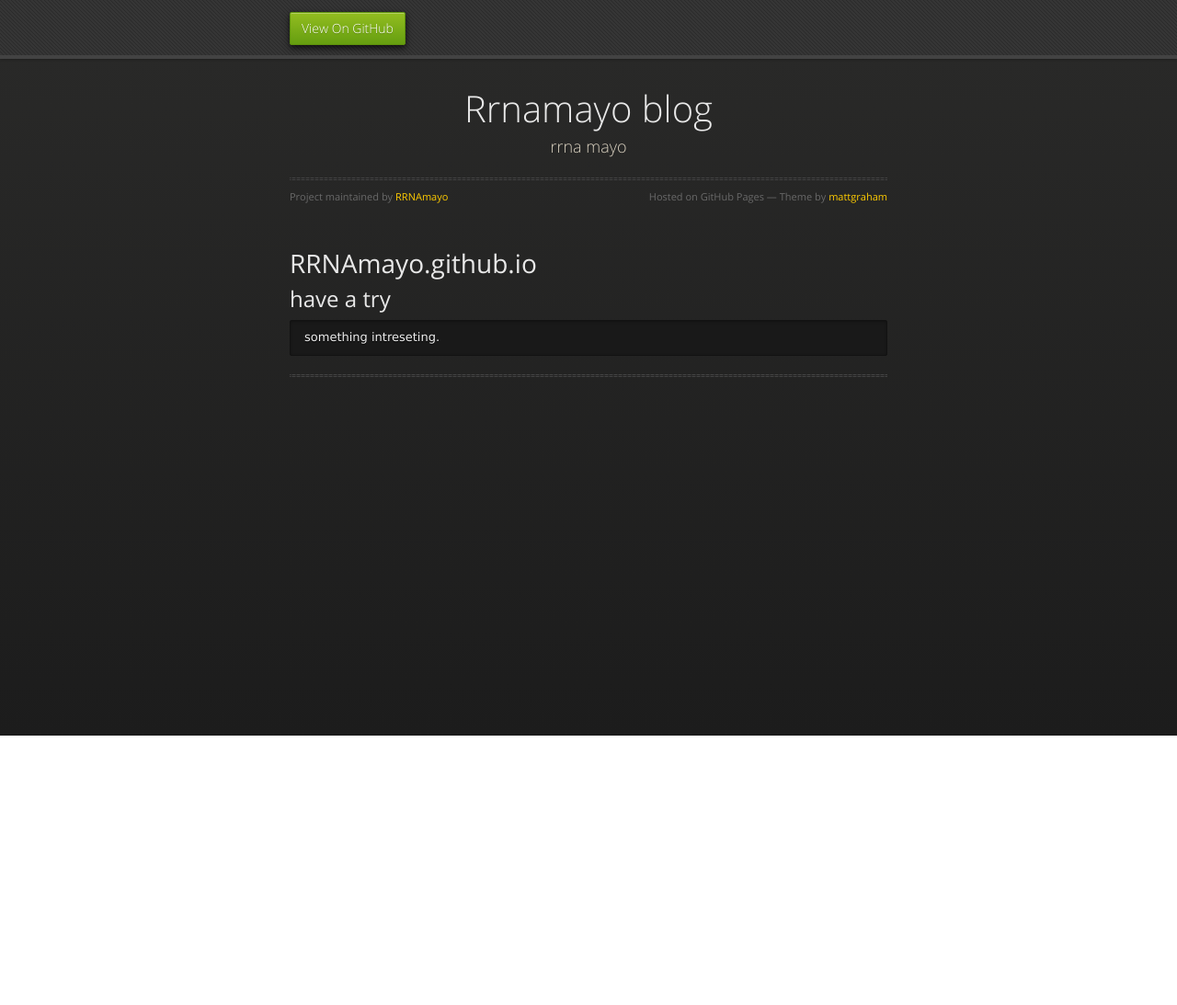
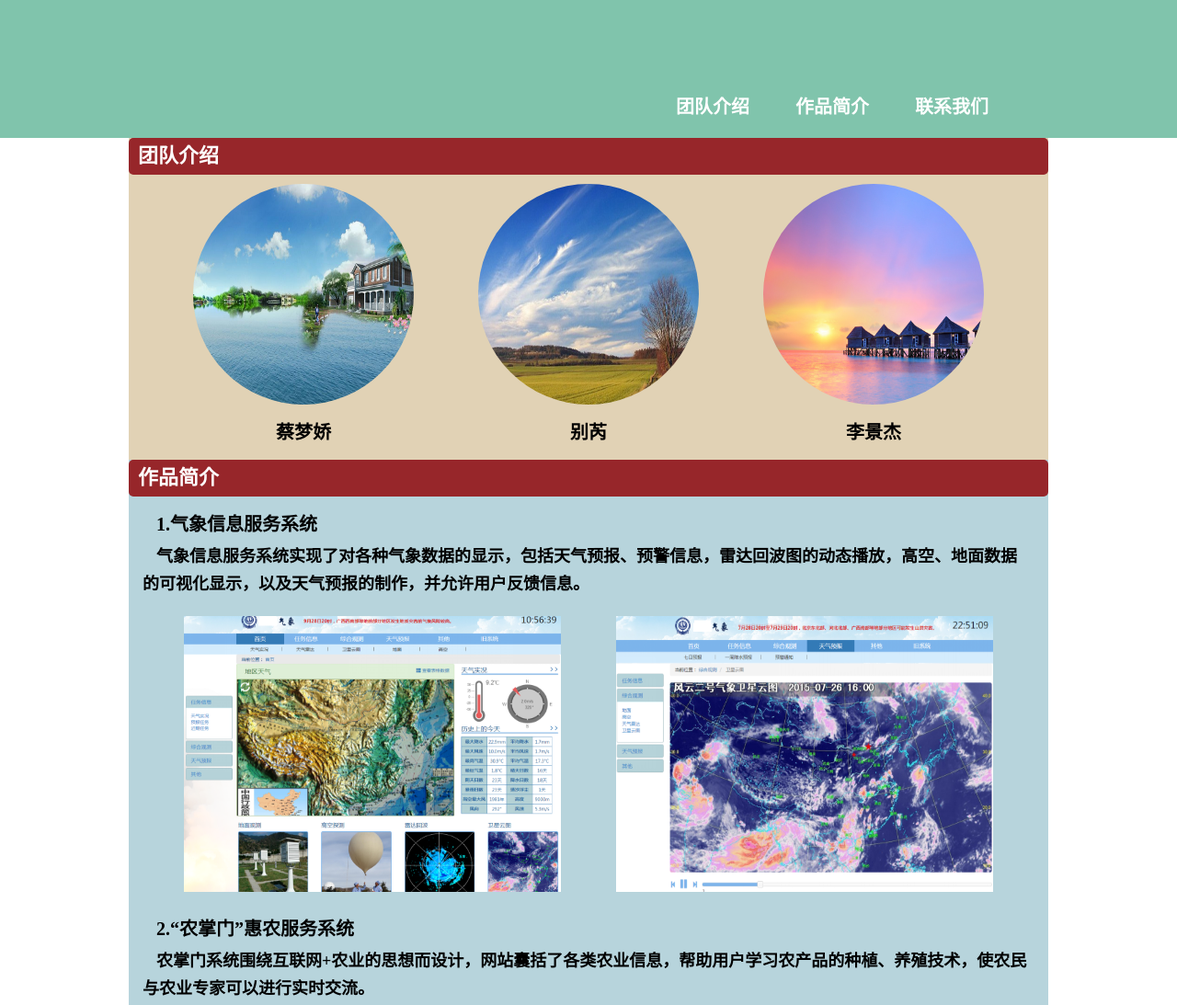
Before and after one commit to RRNAmayo/RRNAmayo.github.io, a plain HTML site: page index.html in a window 1280 px wide. Shown: the top 1093 px of the page at 92% size. Before the commit the page ends 800 px from the top, so only its background shows below. Drawn offline with nearby package versions, Linux system fonts and the light colour scheme.

Commit message:
第一次更新

```diff
--- /dev/null
+++ b/index.css
@@ -0,0 +1,145 @@
+*{
+	margin: 0 auto;
+	color: black;
+	position: relative;
+	border: 0;
+}
+a{
+	text-decoration: none;
+}
+body{
+	width: 100%;
+}
+.part-head{
+	padding-left: 10px;
+	background-color: #97262A;
+	border-radius: 5px;
+	margin-bottom: 10px;
+	height: 40px;
+}
+.part-head a{
+	color: white;
+	height: 40px;
+	line-height: 40px;
+	font-size: 22px;
+	font-weight: bold;
+}
+/*标题*/
+.head{
+	width: 100%;
+	height: 150px;
+	background-color:#80C4AC;
+}
+.head-content{
+	width: 1000px;
+}
+/*左侧团队标志*/
+.head-left{
+	width: 500px;
+	height:150px;
+	float: left;
+}
+.head-left img{
+
+}
+/*右侧导航*/
+.head-right{
+	width: 400px;
+	height: 150px;
+	float: left;
+	margin: 0 30px 0 70px;
+}
+.head-right a{
+	font-size: 20px;
+	display: block;
+	color: white;
+	font-weight: bold;
+	width: 130px;
+	height: 50px;
+	margin-top: 100px;
+	text-align: center;
+	float: left;
+}
+/*第一部分 团队介绍*/
+.part1{
+	width: 1000px;
+	height: 350px;
+	background-color:#E1D2B5;
+}
+.content1{
+	width: 240px;
+	margin-left: 70px;
+	height: 300px;
+	float: left;
+}
+.content1 img{
+	width: 240px;
+	height: 240px;
+	border-radius: 50%;
+}
+.content1 div{
+	font-size: 20px;
+	text-align: center;
+	color: black;
+	width: 240px;
+	height: 60px;
+	line-height: 60px;
+	font-weight: bold;
+}
+/*第二部分 作品简介*/
+.part2{
+	width: 1000px;
+	height: 940px;
+	background-color: #B7D4DC;
+	padding-bottom: 10px;
+}
+.content2{
+	width: 1000px;
+	height: 440px;
+}
+.content2-head{
+	height: 40px;
+	margin-left: 30px;
+	line-height: 40px;
+	font-size: 20px;
+	font-weight: bold;
+}
+.content2-text{
+	line-height: 30px;
+	font-size: 18px;
+	margin-left: 15px;
+	text-indent: 15px;
+	margin-right: 20px;
+	font-weight: bold;
+}
+.images{
+	padding: 20px 0;
+	height:360px;
+}
+.images img{
+	float: left;
+	width:410px;
+	margin-left: 60px;
+	height:300px;
+}
+/*第三部分 联系我们*/
+.part3{
+	width: 100%;
+	height: 100px;
+	background-color:#2A2017;
+	color: white;
+}
+.footer{
+	width: 1000px;
+	padding-top: 20px;
+	height: 70px;
+
+}
+.footer div{
+	color: white;
+	padding-left: 150px;
+	font-size: 20px;
+	font-weight: bold;
+	height:30px;
+	line-height: 50px;
+}
--- a/index.html
+++ b/index.html
@@ -1,54 +1,63 @@
-<!doctype html>
+<!doctype>
 <html>
 <head>
-    <meta charset="utf-8">
-    <meta http-equiv="X-UA-Compatible" content="chrome=1">
-    <title>Rrnamayo blog by RRNAmayo</title>
-    <link rel="stylesheet" href="stylesheets/styles.css">
-    <link rel="stylesheet" href="stylesheets/github-dark.css">
-    <script src="https://ajax.googleapis.com/ajax/libs/jquery/1.7.1/jquery.min.js"></script>
-    <script src="javascripts/respond.js"></script>
-    <!--[if lt IE 9]>
-      <script src="//html5shiv.googlecode.com/svn/trunk/html5.js"></script>
-    <![endif]-->
-    <!--[if lt IE 8]>
-    <link rel="stylesheet" href="stylesheets/ie.css">
-    <![endif]-->
-    <meta name="viewport" content="width=device-width, initial-scale=1, user-scalable=no">
-
+	<meta charset="utf-8"/>
+	<link rel="stylesheet" type="text/css" href="index.css">
 </head>
 <body>
-      <div id="header">
-        <nav>
-          <li class="fork"><a href="https://github.com/RRNAmayo">View On GitHub</a></li>
-        </nav>
-      </div><!-- end header -->
 
-    <div class="wrapper">
-
-      <section>
-        <div id="title">
-          <h1>Rrnamayo blog</h1>
-          <p>rrna mayo</p>
-          <hr>
-          <span class="credits left">Project maintained by <a href="https://github.com/RRNAmayo">RRNAmayo</a></span>
-          <span class="credits right">Hosted on GitHub Pages &mdash; Theme by <a href="https://twitter.com/michigangraham">mattgraham</a></span>
+	<div class="head">
+		<div class="head-content">
+			<div class="head-left">
+				<img src=""/>
 			</div>
-
-        <h1>
-<a id="rrnamayogithubio" class="anchor" href="#rrnamayogithubio" aria-hidden="true"><span aria-hidden="true" class="octicon octicon-link"></span></a>RRNAmayo.github.io</h1>
-
-<h2>
-<a id="have-a-try" class="anchor" href="#have-a-try" aria-hidden="true"><span aria-hidden="true" class="octicon octicon-link"></span></a>have a try</h2>
-
-<pre><code>something intreseting.
-</code></pre>
-
-<hr>
-      </section>
-
+			<div class="head-right">
+				<a href="#part1">团队介绍</a>
+				<a href="#part2">作品简介</a>
+				<a href="#part3">联系我们</a>
 			</div>
-    <!--[if !IE]><script>fixScale(document);</script><![endif]-->
-
+		</div>
+	</div>
+	<div class="part1">
+		<div class="part-head"><a name="part1">团队介绍</a></div>
+		<div class="content1">
+			<img src="1.png"/>
+			<div>蔡梦娇</div>
+		</div>
+		<div class="content1">
+			<img src="2.png"/>
+			<div>别芮</div>
+		</div>
+		<div class="content1">
+			<img src="3.png"/>
+			<div>李景杰</div>
+		</div>
+	</div>
+	<div class="part2">
+		<div class="part-head"><a name="part2">作品简介</a></div>
+		<div class="content2">
+			<div class="content2-head">1.气象信息服务系统</div>
+			<div class="content2-text">气象信息服务系统实现了对各种气象数据的显示，包括天气预报、预警信息，雷达回波图的动态播放，高空、地面数据的可视化显示，以及天气预报的制作，并允许用户反馈信息。</div>
+			<div class="images">
+				<img src="weather1.png"/>
+				<img src="weather2.png"/>
+			</div>
+		</div>
+		<div class="content2">
+			<div class="content2-head">2.“农掌门”惠农服务系统</div>
+			<div class="content2-text">农掌门系统围绕互联网+农业的思想而设计，网站囊括了各类农业信息，帮助用户学习农产品的种植、养殖技术，使农民与农业专家可以进行实时交流。</div>
+			<div class="images">
+				<img src="agri1.png"/>
+				<img src="agri2.png"/>
+			</div>
+		</div>
+	</div>
+	<div class="part3">
+		<div class="footer">
+			<a name="part3"></a>
+			<div>地址：陕西省西安市雁塔区太白南路二号西安电子科技大学</div>
+			<div>邮编：710071</div>
+		</div>
+	</div>
 </body>
 </html>
```
Also changed, not shown: 1.png (added), 2.png (added), 3.png (added), agri1.png (added), agri2.png (added), weather1.png (added), weather2.png (added). Lines whose indentation alone changed are shown as unchanged.
